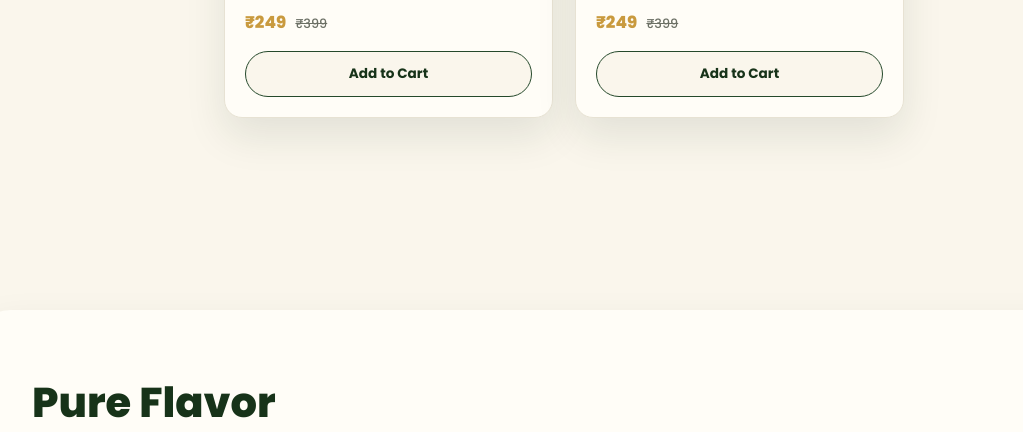
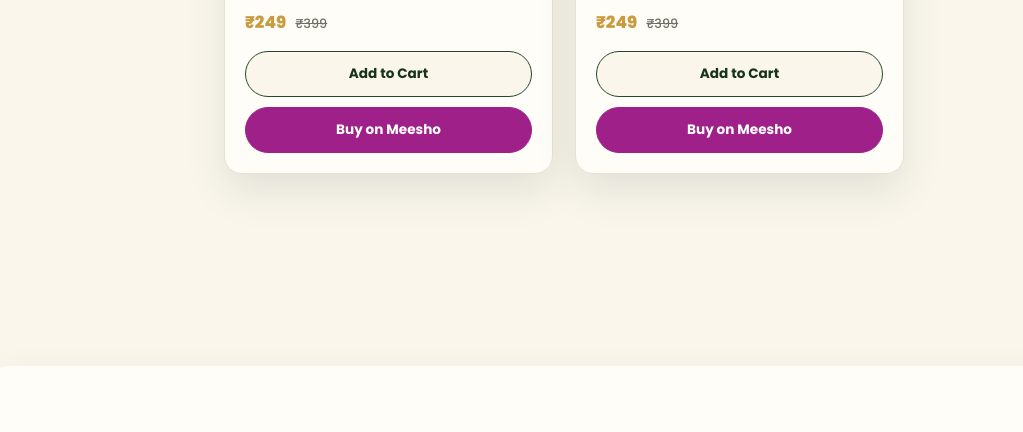
Before and after one commit to AnkitBalar/enjoyspoon, a plain HTML site: page index.html in a window 1280 px wide. Shown: the part 1674-2106 px from the top of the page, without its empty margins (76-1099 px from the left). Drawn offline with Linux system fonts and the light colour scheme.

Commit message:
Add files via upload

```diff
--- a/script.js
+++ b/script.js
@@ -3,8 +3,8 @@
    an 'img' key on a product, e.g. "products/gehu.jpg")
    ========================================================= */
 const PRODUCTS = [
-  {id:'p1', name:'Golden Grains', desc:'Traditional wheat crunch, ready to eat — the taste you grew up with', price:249, mrp:399, cat:'gehu', color:'#c99a3e', rating:4.9, img:'Gehu.png', sku:'ES-WHEAT-CRUNCH'},
-  {id:'p2', name:'Pearl Millet', desc:'Traditional bajra crunch, ready to eat — the taste you grew up with', price:249, mrp:399, cat:'bajri', color:'#4f7a3d', rating:4.8, img:'Bajri.png', sku:'ES-BAJRI-CRUNCH'},
+  {id:'p1', name:'Golden Grains', desc:'Traditional wheat crunch, ready to eat — the taste you grew up with', price:249, mrp:399, cat:'gehu', color:'#c99a3e', rating:4.9, img:'Gehu.png', sku:'ES-WHEAT-CRUNCH', meesho:'https://www.meesho.com/roasted-gehu-mukhwas-jar-wheat-mouth-freshener-snack/p/haaduc?ms=2&source=Meri+Shop'},
+  {id:'p2', name:'Pearl Millet', desc:'Traditional bajra crunch, ready to eat — the taste you grew up with', price:249, mrp:399, cat:'bajri', color:'#4f7a3d', rating:4.8, img:'Bajri.png', sku:'ES-BAJRI-CRUNCH', meesho:'https://www.meesho.com/roasted-bajra-mukhwas-jar-pearl-millet-mouth-freshener-snack/p/haaduh?ms=2&source=Meri+Shop'},
 ];
 
 /* -------- Product icon (placeholder art, used only if a product has no photo) -------- */
@@ -38,6 +38,7 @@
       <div class="product-desc">${p.desc}</div>
       <div class="product-price">₹${p.price} <span>₹${p.mrp}</span></div>
       <button class="add-btn" id="btn-${p.id}" onclick="addToCart('${p.id}', this)">Add to Cart</button>
+      ${p.meesho ? `<a class="meesho-btn" href="${p.meesho}" target="_blank" rel="noopener" onclick="if(window.gtag) gtag('event','meesho_click',{item_id:'${p.sku}'})">Buy on Meesho</a>` : ''}
     </div>
   `).join('');
 }
--- a/style.css
+++ b/style.css
@@ -245,6 +245,13 @@
   }
   .add-btn:hover{background:var(--green-dark);color:#fff;}
   .add-btn.added{background:var(--gold);border-color:var(--gold);color:var(--green-dark);}
+  .meesho-btn{
+    display:block;width:100%;margin-top:10px;padding:12px;border-radius:999px;
+    background:#9f2089;border:1.5px solid #9f2089;
+    color:#fff;font-weight:700;font-size:.85rem;text-align:center;text-decoration:none;
+    transition:all .18s ease;
+  }
+  .meesho-btn:hover{background:#570a57;border-color:#570a57;}
 
   /* ---------- Features ---------- */
   .features-section{background:var(--paper);border-radius:34px;margin:0 auto;padding:70px 56px;box-shadow:var(--shadow);}
```
